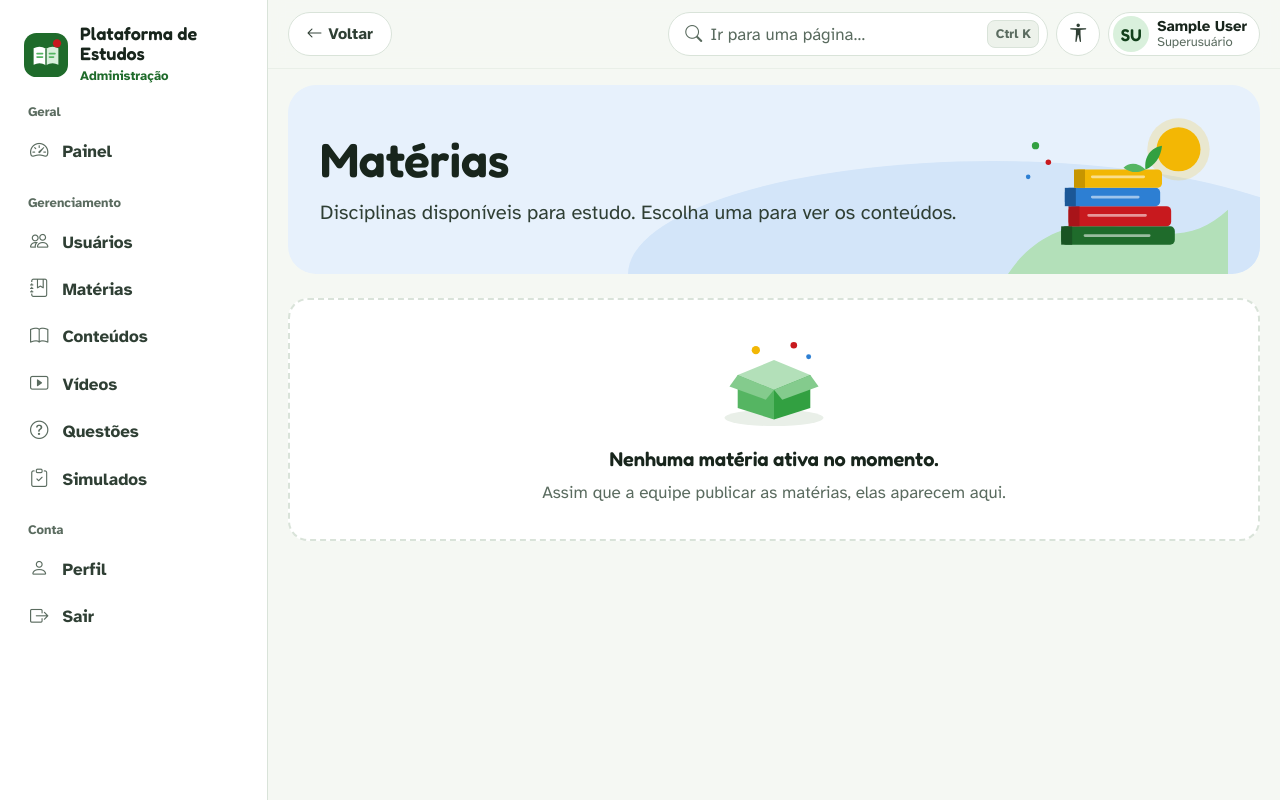
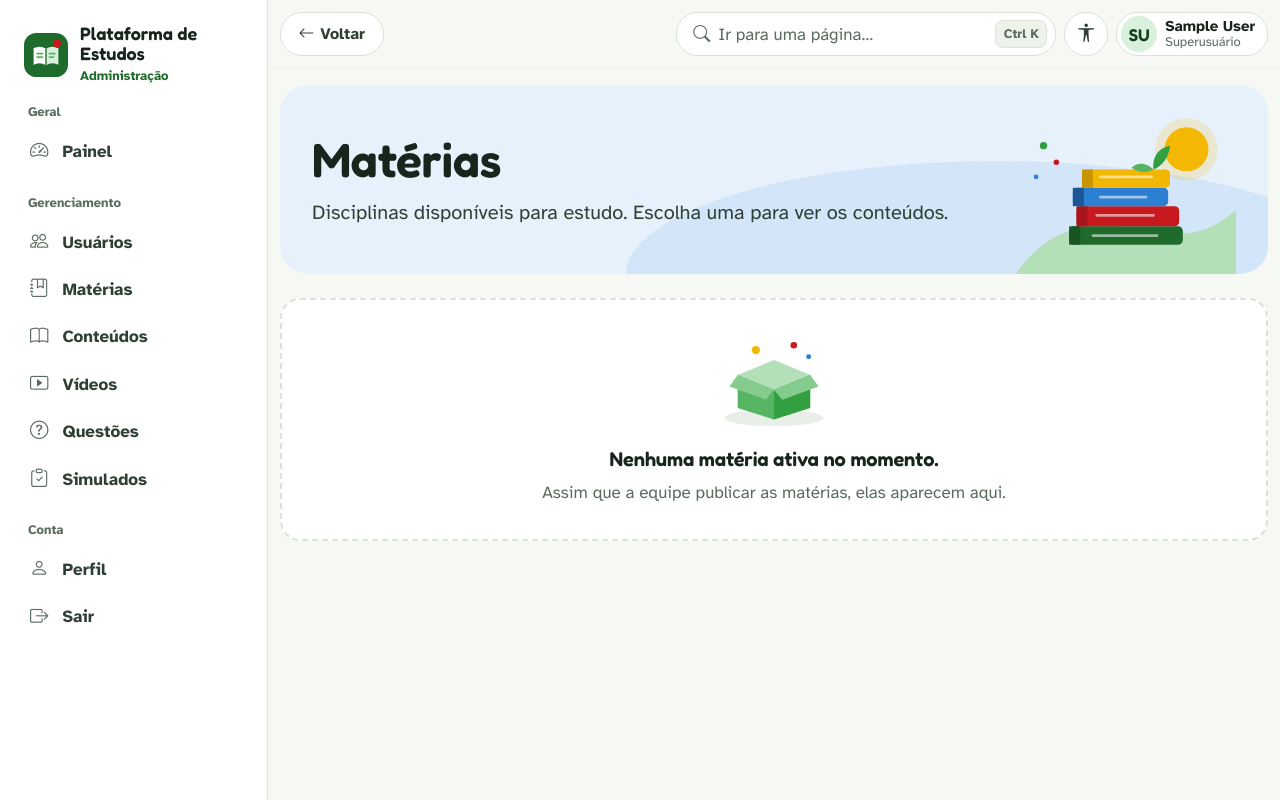
Before and after one commit to Francielp2/PlataformaDeEstudos, a Django app: page /materias/ in a window 1280 px wide. Run offline with Django 5.2, Linux system fonts and the light colour scheme; the visitor is signed in with stand-in values (Sample User, id 1); data that the repository does not hold is empty.

Commit message:
style: reduz o respiro lateral e amplia a largura máxima do conteúdo
Respiro entre sidebar, conteúdo e borda da tela passa de 20px para 12px, e
a largura máxima do conteúdo vai de 1240px para 1440px, reduzindo as faixas
vazias em telas largas.

```diff
--- a/static/css/base/tokens.css
+++ b/static/css/base/tokens.css
@@ -112,10 +112,10 @@
     /* Medidas do layout. */
     --largura-sidebar: 268px;
     --altura-topbar: 68px;
-    --largura-conteudo: 1240px;
+    --largura-conteudo: 1440px;
     --alvo-toque: 44px;
     /* Respiro entre a sidebar e o conteúdo (e o fim da tela). */
-    --respiro-lateral: 1.25rem;
+    --respiro-lateral: 0.75rem;
 }
 
 /* Alto contraste: escolhido no controle de acessibilidade (salvo no navegador). */
```
